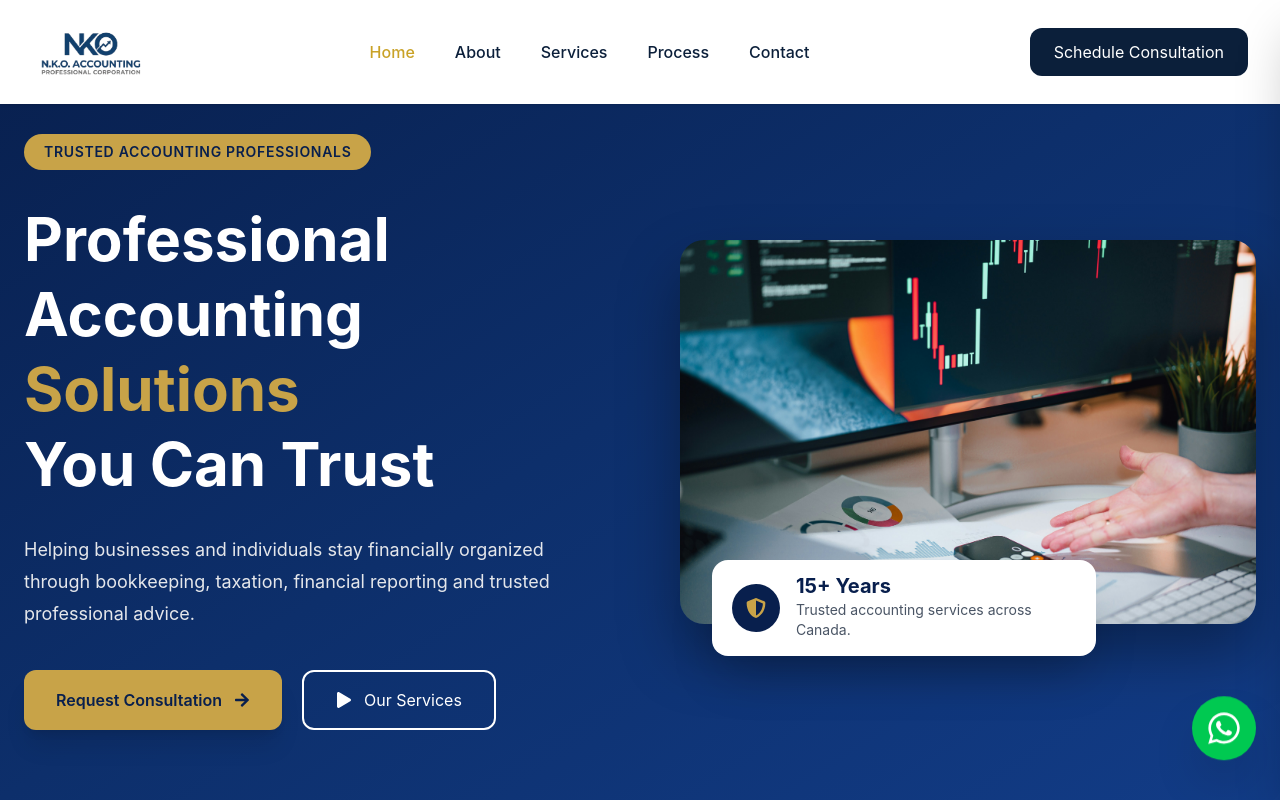
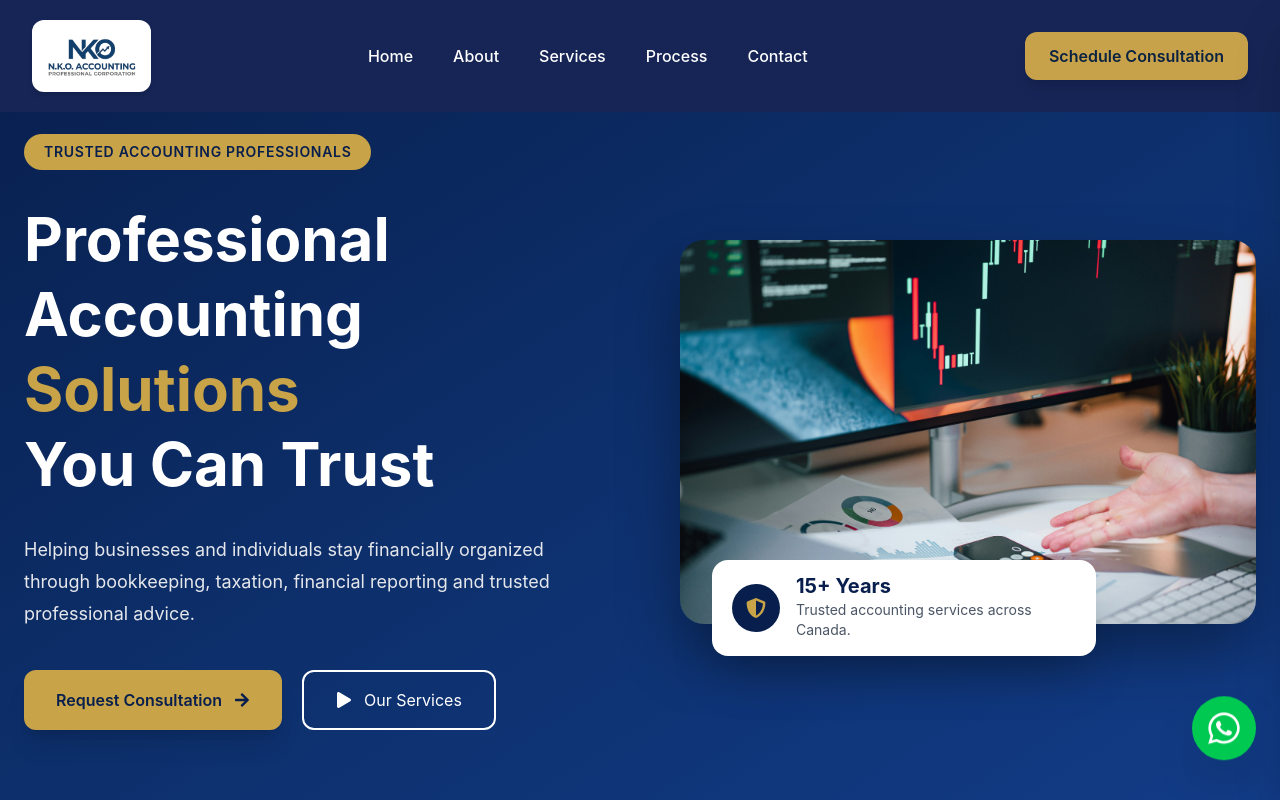
Before and after one commit to justicefriday/nko-Accountant, a React (Vite) app: page / in a window 1280 px wide. Shown: the top 800 px of the page. Built offline with nearby package versions, Linux system fonts and the light colour scheme.

Commit message:
navbar fixed

```diff
--- a/src/components/Nav.jsx
+++ b/src/components/Nav.jsx
@@ -17,13 +17,9 @@ const Nav = () => {
     return () => window.removeEventListener("scroll", handleScroll);
   }, []);
 
-  // Prevent body scroll when menu is open
+  // Prevent body scroll when mobile menu is open
   useEffect(() => {
-    if (nav) {
-      document.body.style.overflow = "hidden";
-    } else {
-      document.body.style.overflow = "auto";
-    }
+    document.body.style.overflow = nav ? "hidden" : "auto";
 
     return () => {
       document.body.style.overflow = "auto";
@@ -40,8 +36,8 @@ const Nav = () => {
 
   return (
    <header
-      className={`fixed top-0 left-0 w-full z-50 bg-white transition-shadow duration-500 ${
-        scrolled ? "shadow-lg py-3" : "shadow-sm py-5"
+  className={`fixed top-0 left-0 w-full z-50 bg-blue-950 transition-all duration-500 ${
+    scrolled ? "shadow-xl py-3" : "py-5"
   }`}
 >
       <div className="max-w-7xl mx-auto px-5 sm:px-6 lg:px-8 flex items-center justify-between">
@@ -52,13 +48,16 @@ const Nav = () => {
           to="home"
           smooth
           duration={500}
-          className="cursor-pointer flex items-center"
+          offset={-80}
+          className="cursor-pointer flex-shrink-0"
         >
+          <div className="bg-white rounded-xl p-2 shadow-md">
             <img
               src={logo}
               alt="N.K.O Accounting"
-            className="h-12 sm:h-14 lg:h-16 w-auto object-contain"
+              className="h-10 sm:h-12 lg:h-14 w-auto object-contain"
             />
+          </div>
         </Link>
 
         {/* Desktop Menu */}
@@ -75,8 +74,8 @@ const Nav = () => {
                 spy
                 duration={500}
                 offset={-90}
-                activeClass="text-[#C9A227]"
-                className="cursor-pointer font-medium text-[#0B1F3A] hover:text-[#C9A227] transition-all duration-300"
+                activeClass="text-[#C8A24A]"
+                className="cursor-pointer font-medium text-white hover:text-[#C8A24A] transition-all duration-300"
               >
                 {link.name}
               </Link>
@@ -93,16 +92,16 @@ const Nav = () => {
           href="https://wa.me/14166665694?text=Hello,%20I%20would%20like%20to%20schedule%20a%20consultation."
           target="_blank"
           rel="noopener noreferrer"
-          className="hidden lg:flex items-center bg-[#0B1F3A] hover:bg-[#09172B] text-white px-6 py-3 rounded-xl transition duration-300 hover:scale-105"
+          className="hidden lg:flex items-center bg-[#C8A24A] hover:bg-[#b7923f] text-[#0B2341] px-6 py-3 rounded-xl font-semibold shadow-lg transition-all duration-300 hover:-translate-y-1"
         >
           Schedule Consultation
         </a>
 
-        {/* Mobile Icon */}
+        {/* Mobile Menu Button */}
 
         <button
           onClick={() => setNav(true)}
-          className="lg:hidden text-3xl z-[70] text-[#0B1F3A]"
+          className="lg:hidden text-3xl text-white z-[70]"
         >
           <FaBars />
         </button>
@@ -114,7 +113,9 @@ const Nav = () => {
       <div
         onClick={() => setNav(false)}
         className={`fixed inset-0 bg-black/60 backdrop-blur-sm transition-all duration-500 lg:hidden ${
-          nav ? "opacity-100 visible z-[60]" : "opacity-0 invisible"
+          nav
+            ? "opacity-100 visible z-[60]"
+            : "opacity-0 invisible"
         }`}
       />
 
@@ -126,26 +127,30 @@ const Nav = () => {
         }`}
       >
 
-        {/* Header */}
+        {/* Mobile Header */}
 
         <div className="flex items-center justify-between px-6 py-5 border-b">
 
+          <div className="bg-white rounded-xl p-2 shadow-md">
+
             <img
               src={logo}
-            alt="Logo"
-            className="h-12 object-contain"
+              alt="N.K.O Accounting"
+              className="h-10 object-contain"
             />
+
+          </div>
 
           <button
             onClick={() => setNav(false)}
-            className="text-3xl text-[#0B1F3A]"
+            className="text-3xl text-[#0B2341]"
           >
             <FaTimes />
           </button>
 
         </div>
 
-        {/* Links */}
+        {/* Mobile Links */}
 
         <ul className="mt-6">
 
@@ -160,8 +165,8 @@ const Nav = () => {
                 duration={500}
                 offset={-90}
                 onClick={() => setNav(false)}
-                activeClass="bg-[#EEF4FB] text-[#C9A227]"
-                className="block px-8 py-5 text-lg font-semibold text-[#0B1F3A] hover:bg-[#EEF4FB] transition cursor-pointer"
+                activeClass="bg-[#EEF4FB] text-[#C8A24A]"
+                className="block px-8 py-5 text-lg font-semibold text-[#0B2341] hover:bg-[#EEF4FB] transition-all duration-300 cursor-pointer"
               >
                 {link.name}
               </Link>
@@ -172,7 +177,7 @@ const Nav = () => {
 
         </ul>
 
-        {/* Button */}
+        {/* Mobile CTA */}
 
         <div className="px-8 mt-8">
 
@@ -180,7 +185,7 @@ const Nav = () => {
             href="https://wa.me/14166665694?text=Hello,%20I%20would%20like%20to%20schedule%20a%20consultation."
             target="_blank"
             rel="noopener noreferrer"
-            className="block text-center bg-[#0B1F3A] hover:bg-[#09172B] text-white py-4 rounded-xl font-semibold transition duration-300"
+            className="block text-center bg-[#C8A24A] hover:bg-[#b7923f] text-[#0B2341] py-4 rounded-xl font-semibold transition-all duration-300"
           >
             Schedule Consultation
           </a>
```
Lines whose indentation alone changed are shown as unchanged.
